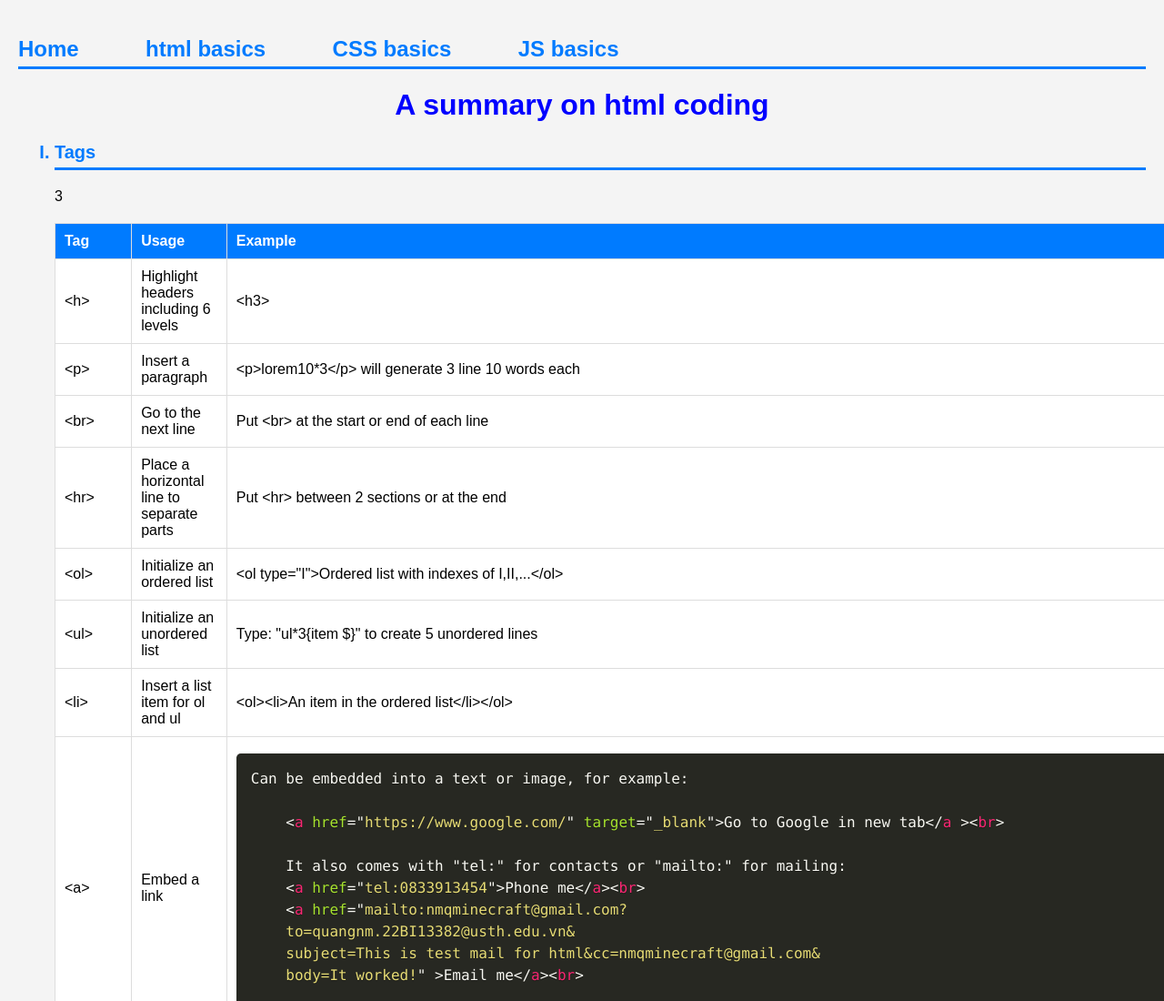
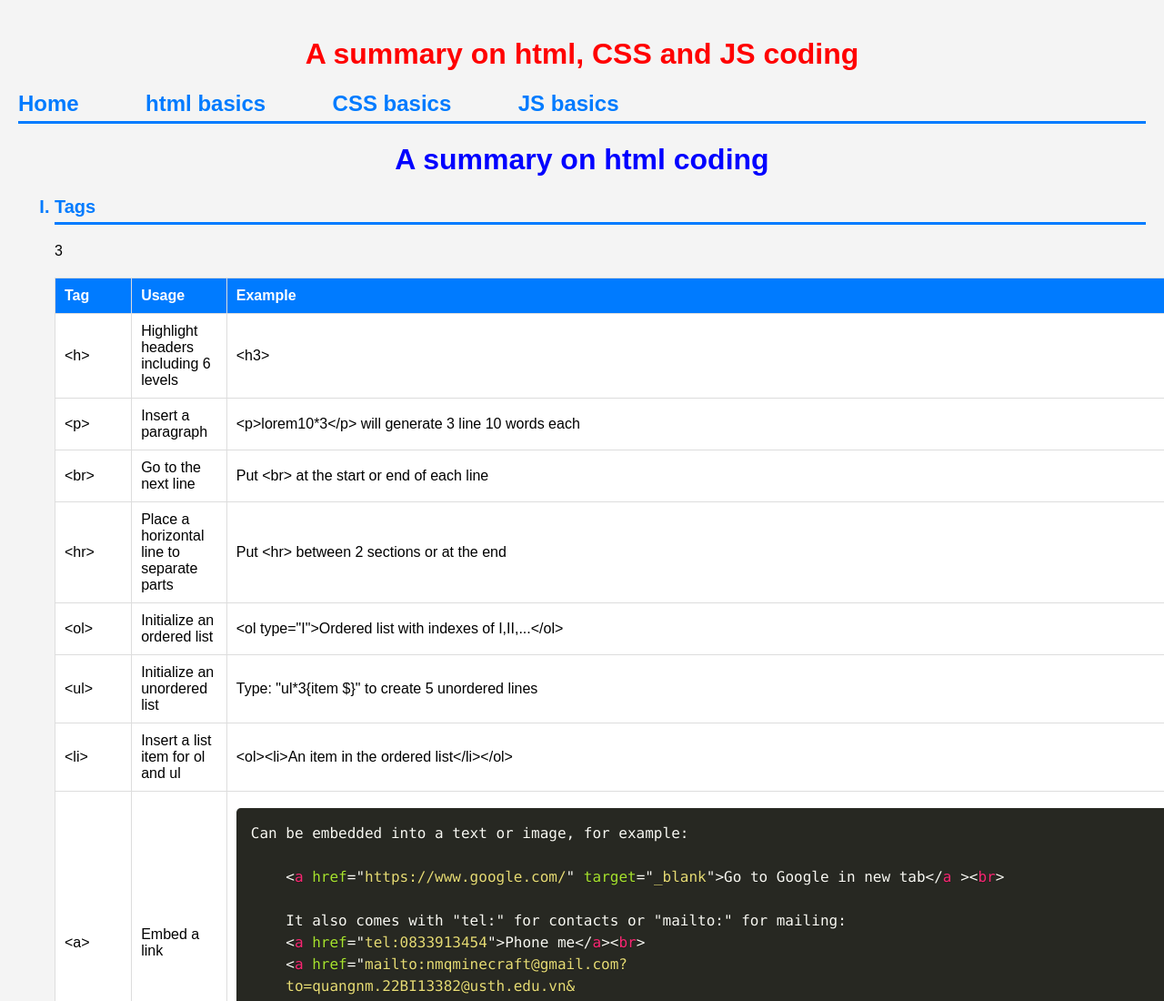
Before and after one commit to nmq123/Space1, a plain HTML site: page htmlTutor.html in a window 1280 px wide. Shown: the top 1100 px of the page at 91% size. Drawn offline with nearby package versions, Linux system fonts and the light colour scheme.

Commit message:
update tutorial 7

```diff
--- a/htmlTutor.html
+++ b/htmlTutor.html
@@ -10,6 +10,7 @@
 
   </head>
   <body>
+    <h1 style="color: red">A summary on html, CSS and JS coding</h1>
         <h2>
         <a href="/webcodetutor/index.html">Home</a><span style="visibility: hidden;">_____</span>
         <a href="/webcodetutor/htmlTutor.html">html basics</a><span style="visibility: hidden;">_____</span>
```
